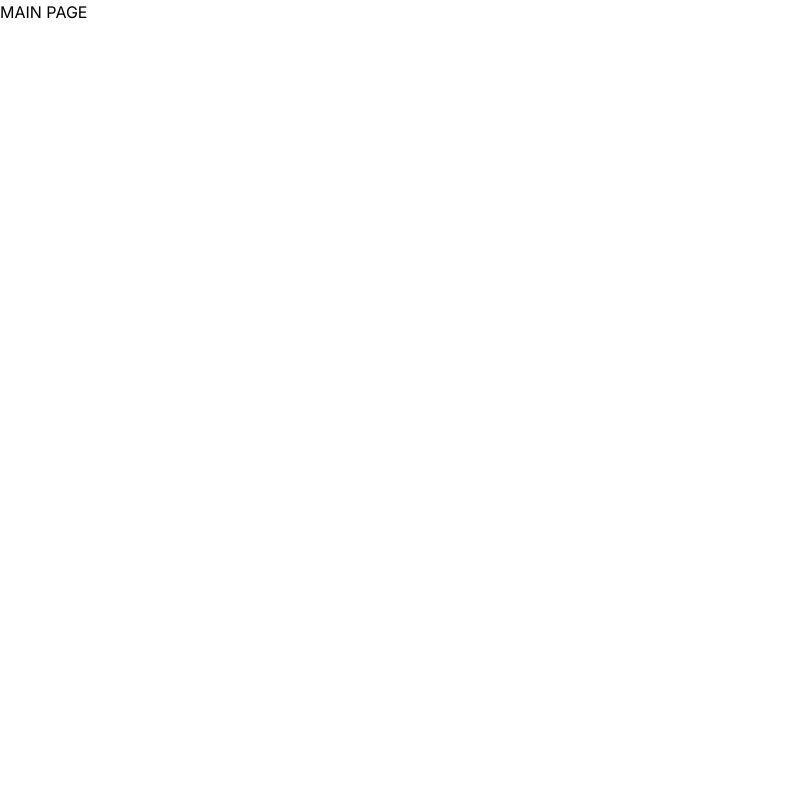
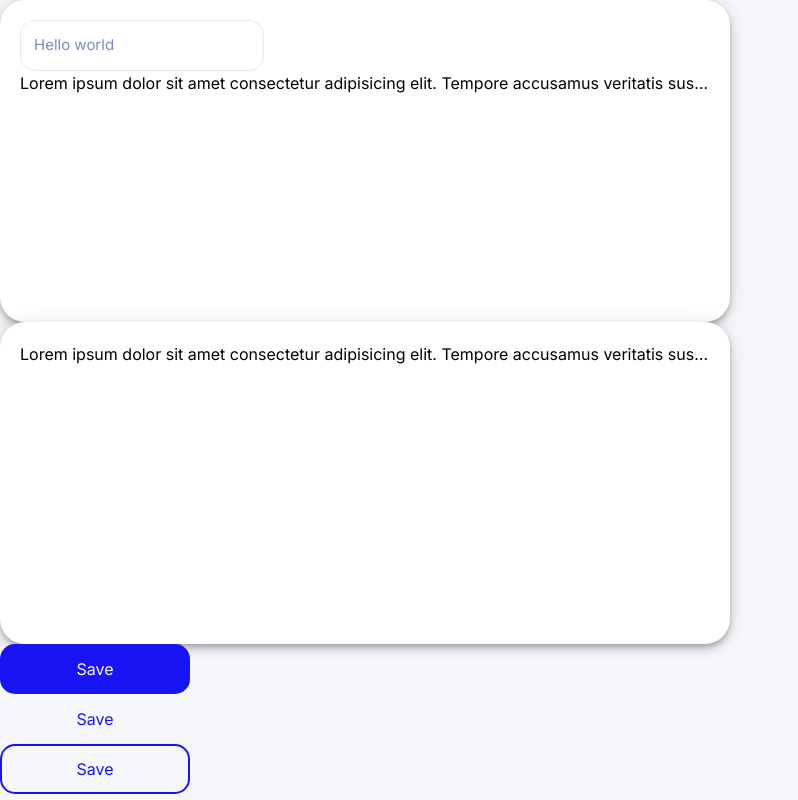
Before and after one commit to Max-Hirning/FinTrack-web, a Next.js app: page / in a window 1280 px wide. Shown: the whole page, without its empty margins (0-798 px from the left). Built offline with nearby package versions, Linux system fonts and the light colour scheme.

Commit message:
Added custom styles

```diff
--- a/src/app/globals.css
+++ b/src/app/globals.css
@@ -1,3 +1,47 @@
 @tailwind base;
 @tailwind utilities;
 @tailwind components;
+
+html {
+  background-color: #F5F7FA;
+}
+
+
+
+button {
+  cursor: pointer;
+  overflow: hidden;
+  position: relative;
+}
+button:before {
+  top: 50%;
+  left: 50%;
+  opacity: 0;
+  z-index: 0;
+  width: 300%;
+  content: '';
+  height: 300%;
+  position: absolute;
+  border-radius: 50%;
+  transition: all 0.25s ease-out;
+  transform: translate(-50%, -50%);
+  background-color: rgba(0, 123, 255, 0.422);
+}
+button:disabled {
+  background-color: #B1B1B1;
+}
+button:active:before {
+  opacity: 1;
+  transition: none;
+}
+
+
+
+input::placeholder {
+  font-size: 15px;
+  color: #718EBF;
+}
+input:focus-visible {
+  outline: none;
+  border-color: #979ea3;
+}
--- a/src/app/page.tsx
+++ b/src/app/page.tsx
@@ -2,6 +2,17 @@ import React from "react";
 
 export default function Home() {
   return (
-    <h1>MAIN PAGE</h1>
+    <main>
+      <section className="card w-[730px] h-[322px] p-[20px]">
+        <input className="input" placeholder="Hello world"/>
+        <h1 className="truncate">Lorem ipsum dolor sit amet consectetur adipisicing elit. Tempore accusamus veritatis suscipit voluptas pariatur labore quidem eveniet dolorum, laudantium maiores ipsam exercitationem possimus dignissimos. Pariatur unde repellendus officiis quae vel.</h1>
+      </section>
+      <section className="card w-[730px] h-[322px] p-[20px]">
+        <h1 className="truncate">Lorem ipsum dolor sit amet consectetur adipisicing elit. Tempore accusamus veritatis suscipit voluptas pariatur labore quidem eveniet dolorum, laudantium maiores ipsam exercitationem possimus dignissimos. Pariatur unde repellendus officiis quae vel.</h1>
+      </section>
+      <button className="button w-[190px] h-[50px]">Save</button>
+      <button className="text-button w-[190px] h-[50px]">Save</button>
+      <button className="outlined-button w-[190px] h-[50px]">Save</button>
+    </main>
   );
 }
--- a/tailwind.config.ts
+++ b/tailwind.config.ts
@@ -1,21 +1,81 @@
 import type {Config} from "tailwindcss";
+import plugin from "tailwindcss/plugin";
 
 const config: Config = {
-  content: [
-    "./src/app/**/*.{js,ts,jsx,tsx,mdx}",
-    "./src/pages/**/*.{js,ts,jsx,tsx,mdx}",
-    "./src/components/**/*.{js,ts,jsx,tsx,mdx}",
-  ],
   theme: {
     extend: {
-      backgroundImage: {
-        "gradient-radial": "radial-gradient(var(--tw-gradient-stops))",
-        "gradient-conic":
-          "conic-gradient(from 180deg at 50% 50%, var(--tw-gradient-stops))",
+      screens: {
+        "sm": "376px",
+        "md": "426px",
+        "lg": "851px",
+        "xl": "1025px",
+        "2xl": "1441px",
+      },
+      colors: {
+        "text": "#343C6A",
+        "main": "#2D60FF",
+        "danger": "#FF4B4A",
+        "success": "#41D4A8",
+        "secondary": "718EBF",
+        "disabled": "#B1B1B1",
       },
     },
   },
-  plugins: [],
+  content: [
+    "./src/UI/**/*.{js,ts,jsx,tsx,mdx}",
+    "./src/app/**/*.{js,ts,jsx,tsx,mdx}",
+    "./src/modules/**/*.{js,ts,jsx,tsx,mdx}",
+    "./src/components/**/*.{js,ts,jsx,tsx,mdx}",
+  ],
+  plugins: [
+    plugin(function({addUtilities, addComponents}) {
+      addComponents({
+        ".card": {
+          borderRadius: "25px",
+          backgroundColor: "white",
+          boxShadow: "0px 3px 5px -1px rgba(0,0,0,0.2), 0px 6px 10px 0px rgba(0,0,0,0.14), 0px 1px 18px 0px rgba(0,0,0,0.12)"
+        },
+        ".input": {
+          padding: "13px",
+          fontSize: "15px",
+          color: "#718EBF",
+          borderRadius: "15px",
+          border: "1px solid #DFEAF2"
+        },
+        ".button": {
+          color: "white",
+          display: "flex",
+          borderRadius: "15px",
+          alignItems: "center",
+          justifyContent: "center",
+          backgroundColor: "#1814F3",
+        },
+        ".text-button": {
+          display: "flex",
+          color: "#1814F3",
+          borderRadius: "15px",
+          alignItems: "center",
+          justifyContent: "center",
+        },
+        ".outlined-button": {
+          display: "flex",
+          color: "#1814F3",
+          borderRadius: "15px",
+          alignItems: "center",
+          justifyContent: "center",
+          border: "2px solid #1814F3"
+        }
+      });
+      addUtilities({
+        ".title": {
+          overflow: "hidden",
+          whiteSpace: "nowrap",
+          textOverflow: "ellipsis",
+        },
+      });
+    }),
+  ],
+  important: true,
 };
 
 export default config;
```
